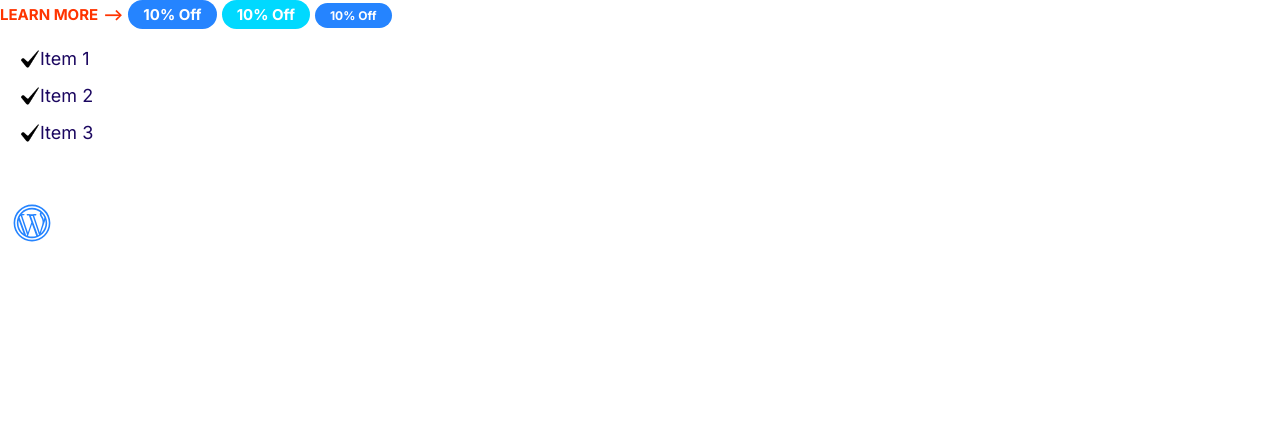
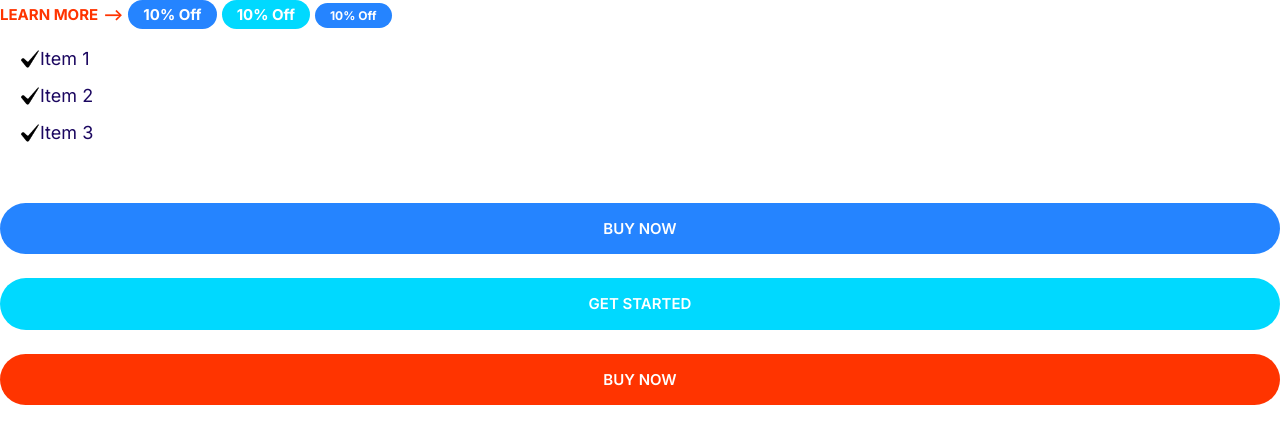
Before and after one commit to dguzja/moshify, a plain HTML site: page index.html in a window 1280 px wide. Drawn offline with Linux system fonts and the light colour scheme.

Commit message:
Build the buttons component

```diff
--- a/css/styles.css
+++ b/css/styles.css
@@ -4,6 +4,10 @@
     --accent-color: #ff3400;
     --heading-color: #1b0760;
     --body-color: #918ca4;
+}
+
+*, *::after, *::before {
+    box-sizing: border-box;
 }
 
 /* Typography */
@@ -189,3 +193,58 @@ a {
 .icon-container .icon {
     width: 40px;
 }
+
+/* Buttons */
+.btn {
+    border-radius: 40px;
+    border: 0;
+    cursor: pointer;
+    font-size: 1.8rem;
+    font-weight: 600;
+    padding: 1.7rem 2rem;
+    margin: 1.2rem 0;
+    text-transform: uppercase;
+    text-align: center;
+    white-space: nowrap;
+}
+
+.btn--block {
+    width: 100%;
+    display: inline-block;
+}
+
+.btn--primary {
+    background-color: var(--color-primary);
+    color: #fff;
+}
+
+.btn--primary:hover {
+    background-color: #329eff;
+    transform: translateY(-2px);
+}
+
+.btn--secondary {
+    background-color: var(--color-secondary);
+    color: #fff;
+}
+
+.btn--secondary:hover {
+    background-color: #00c8ff;
+    transform: translateY(-2px);
+}
+
+.btn--accent {
+    background-color: var(--accent-color);
+    color: #fff;
+}
+
+.btn--accent:hover {
+    background-color: #ff4200;
+    transform: translateY(-2px);
+}
+
+@media screen and (min-width: 1024px) {
+    .btn {
+        font-size: 1.5rem;
+    }
+}
--- a/index.html
+++ b/index.html
@@ -23,11 +23,11 @@
         <li class="list__item">Item 3</li>
     </ul>
     <br>
-    <span class="icon-container">
-        <svg class="icon icon--primary">
-            <use xlink:href="images/sprite.svg#icons8-wordpress"></use>
-        </svg>
-    </span>
+    <button class="btn btn--primary btn--block">BUY NOW</button>
+    <button class="btn btn--secondary btn--block">GET STARTED</button>
+    <button class="btn btn--accent btn--block">BUY NOW</button>
+
+
 
 </body>
 </html>
```
Also changed, not shown: components/button.html (added, +3 -0 lines).
